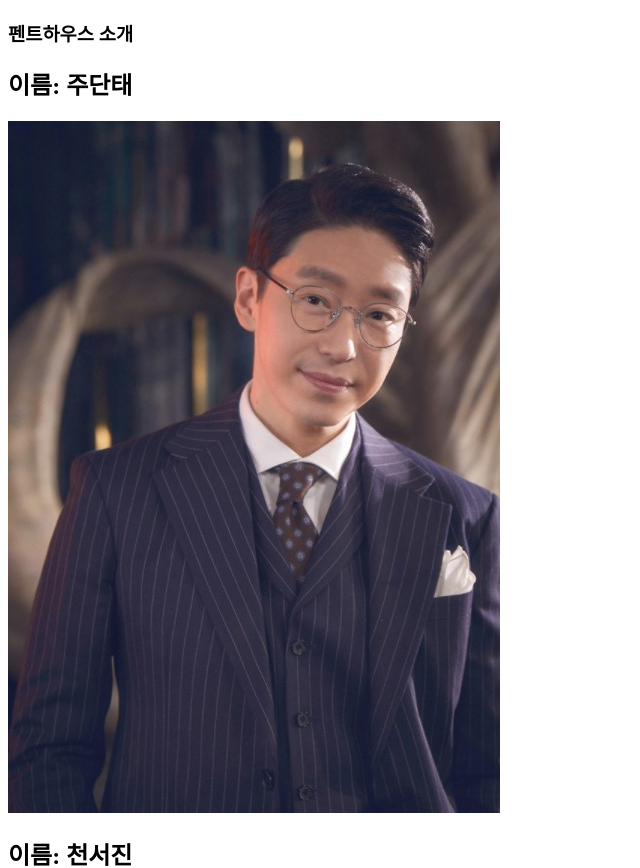
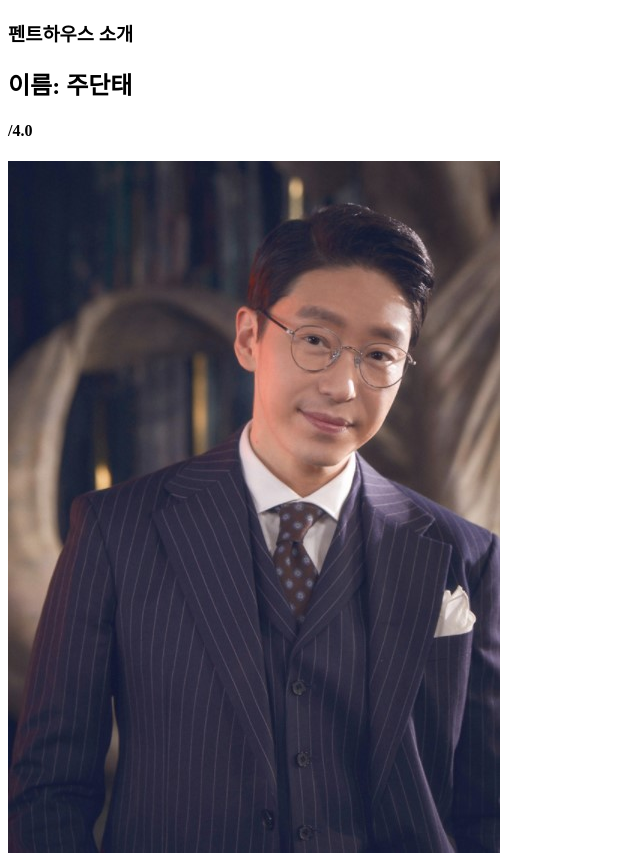
Before and after one commit to heo-it/study_react_movie, a React (Create React App) app: page / in a window 1280 px wide. Shown: the top 868 px of the page, without its empty margins (0-640 px from the left). Built offline with nearby package versions, Linux system fonts and the light colour scheme.

Commit message:
#2.4 prop-types사용하기
- prop-types을 이용하여 프로퍼티를 정확히 전달했는지 체크

```diff
--- a/package.json
+++ b/package.json
@@ -6,6 +6,7 @@
     "@testing-library/jest-dom": "^5.11.4",
     "@testing-library/react": "^11.1.0",
     "@testing-library/user-event": "^12.1.10",
+    "prop-types": "^15.7.2",
     "react": "^17.0.1",
     "react-dom": "^17.0.1",
     "react-scripts": "4.0.2",
--- a/src/App.js
+++ b/src/App.js
@@ -1,12 +1,15 @@
 import React from 'react';
+// https://www.npmjs.com/package/prop-types
+import PropTypes from 'prop-types';
 
 // es5 문법 -> es6 문법
 // function Food(props) {
 //   console.log(props.fav);
-function Penthouse({ name, img }) {
+function Penthouse({ name, img, rating }) {
   return (
     <div>
       <h2> 이름: {name} </h2>
+      <h4>{ rating }/4.0</h4>
       <img src={img} alt={name}></img>
     </div>
   );
@@ -16,31 +19,42 @@ const Characters = [
   {
     id: 1,
     name: "주단태",
-    image: "./img/Dantae_Ju.jpg"
+    image: "./img/Dantae_Ju.jpg",
+    // rating: 4
   },
   {
     id: 2,
     name: "천서진",
-    image: "./img/Chun_Seo_jin.jpg"
+    image: "./img/Chun_Seo_jin.jpg",
+    rating: 3.9
   },
   {
     id: 3,
     name: "오윤희",
-    image: "./img/Oh_Yoon_Hee.jpg"
+    image: "./img/Oh_Yoon_Hee.jpg",
+    rating: 3.8
   },
   {
     id: 4,
     name: "하윤철",
-    image: "./img/Ha_Yoon_chul.jpg"
+    image: "./img/Ha_Yoon_chul.jpg",
+    rating: 3.7
   }
 ];
+
+Penthouse.propTypes = {
+  name: PropTypes.string.isRequired,
+  img: PropTypes.string.isRequired,
+  // PropTypes를 사용하면 프로퍼티가 요구하는 타입등을 체크할 수 있음.
+  rating: PropTypes.number
+}
 
 function App() {
   return (
     <div>
       <h3>펜트하우스 소개</h3>
       {Characters.map(char => (
-            <Penthouse key={char.id} name={char.name} img={char.image}/>
+            <Penthouse key={char.id} name={char.name} img={char.image} rating={char.rating}/>
           )
         )}
     </div>
```
Also changed, not shown: 1 other file (tests, documents, lock files or other folders).
